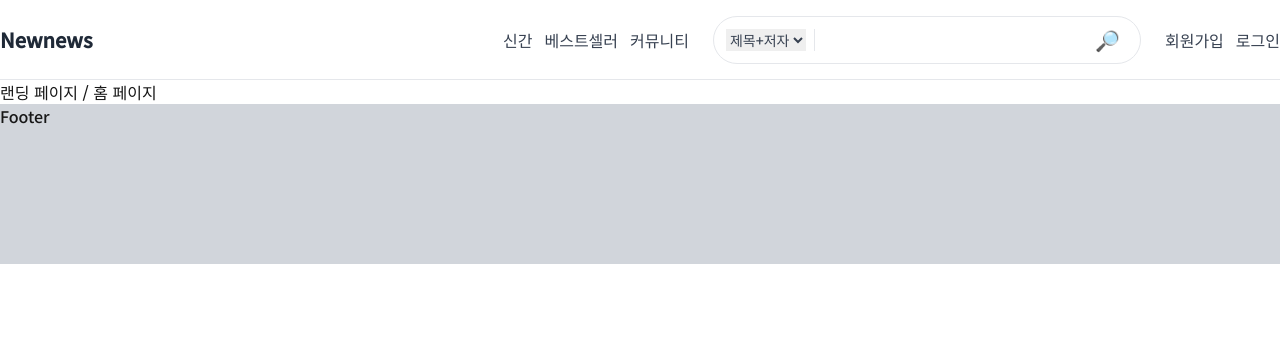
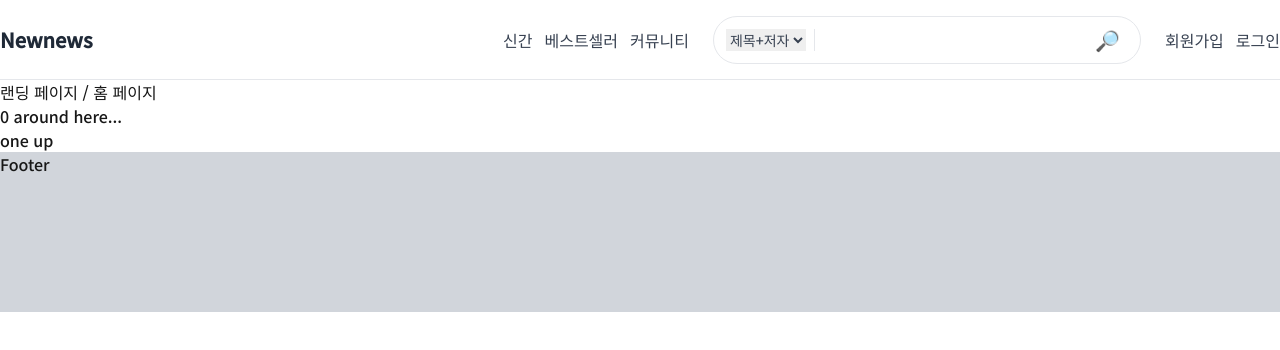
Before and after one commit to hhejo/newnews, a Next.js app: page / in a window 1280 px wide. Shown: the top 350 px of the page. Built offline with nearby package versions, Linux system fonts and the light colour scheme.

Commit message:
feat: add store test

```diff
--- a/app/page.tsx
+++ b/app/page.tsx
@@ -1,7 +1,20 @@
+'use client';
+import { useStore } from '@/store/use-store';
+
 export default function Home() {
+  const bears = useStore((state) => state.bears);
+
   return (
-    <main className="container mx-auto flex flex-col gap-16">
-      랜딩 페이지 / 홈 페이지
-    </main>
+    <>
+      <main className="container mx-auto flex flex-col gap-16">랜딩 페이지 / 홈 페이지</main>
+      {bears} around here...
+      <br />
+      <Controls />
+    </>
   );
 }
+
+function Controls() {
+  const increasePopulation = useStore((state) => state.increasePopulation);
+  return <button onClick={increasePopulation}>one up</button>;
+}
```
